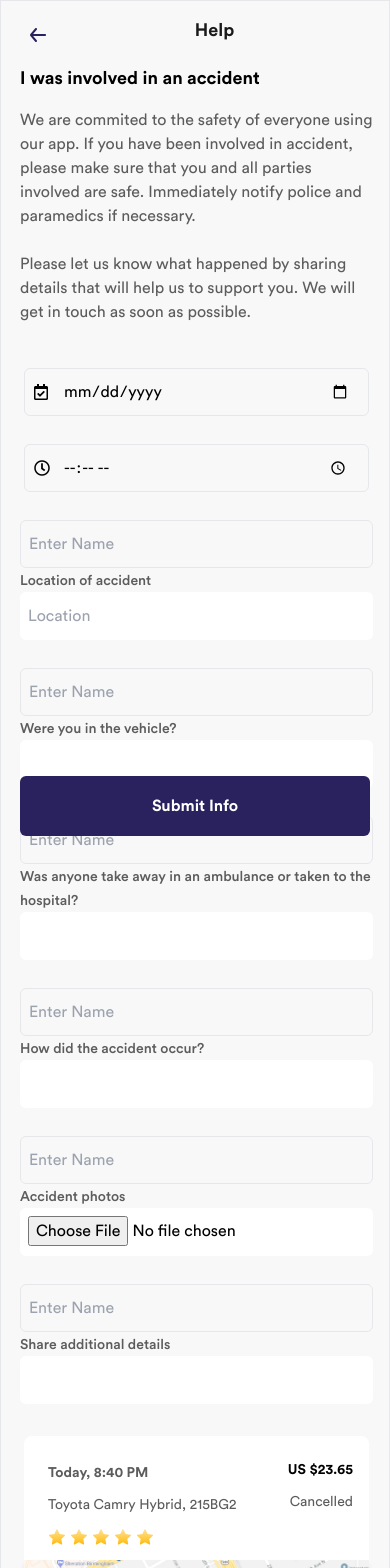
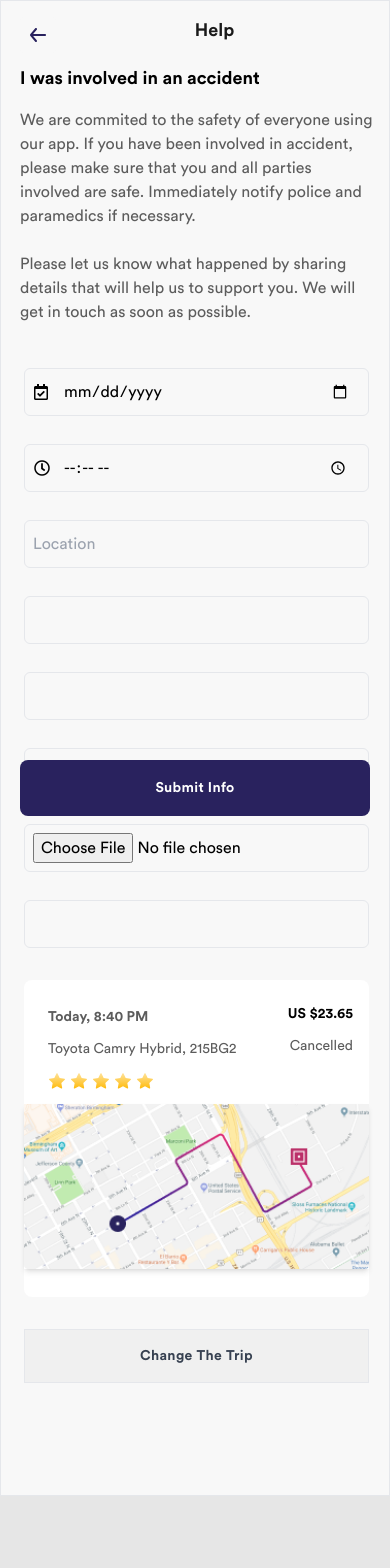
Before and after one commit to shohan-ch/ride-sharing-platform, a Next.js app: page /trip_history/accident_report in a window 390 px wide. Shown: the top 1568 px of the page. After the commit the page ends 1496 px from the top, so only its background shows below. Built offline with nearby package versions, Linux system fonts and the light colour scheme.

Commit message:
Page:created accident report

```diff
--- a/src/components/TripHistory/AccidentReport/AccidentReportView.jsx
+++ b/src/components/TripHistory/AccidentReport/AccidentReportView.jsx
@@ -48,7 +48,7 @@ export default () => {
                     handleClick={() => dateRef.current.showPicker()}
                   />
                 </div>
-                <div className="px-1 2xs:mb-4">
+                <div className="px-1 sm:mb-5 2xs:mb-4">
                   <InputField
                     innerRef={timeRef}
                     label="Time of accident"
@@ -56,136 +56,65 @@ export default () => {
                     handleClick={() => timeRef.current.showPicker()}
                   />
                 </div>
-                <div className="sm:mb-5 2xs:mb-4">
+                <div className="px-1 sm:mb-5 2xs:mb-4">
                   <InputField
-                    label="Registered name of the rider who lost their phone"
-                    placeholder="Enter Name"
+                    label=" Location of accident"
+                    placeholder="Location"
                     type="text"
                   />
-                  <label
-                    htmlFor="firstName"
-                    className="mb-2 text-sm font-medium text-gray-light dark:text-white"
-                  >
-                    Location of accident
-                  </label>
-                  <input
+                </div>
+                <div className="px-1 sm:mb-5 2xs:mb-4">
+                  <InputField
+                    label="Were you in the vehicle?"
+                    placeholder=""
                     type="text"
-                    name="name"
-                    className="h-[48px] w-full rounded-md bg-white p-2 focus:border focus:border-primary focus:shadow-md focus:outline-0 dark:border-gray-600 dark:bg-gray-700 dark:text-white dark:placeholder-gray-400 dark:focus:border-black dark:focus:outline-0 dark:focus:ring-black"
-                    placeholder="Location"
                   />
                 </div>
-                <div className="sm:mb-5 2xs:mb-4">
+                <div className="px-1 sm:mb-5 2xs:mb-4">
                   <InputField
-                    label="Registered name of the rider who lost their phone"
-                    placeholder="Enter Name"
+                    label=" Was anyone take away in an ambulance or taken to the
+                    hospital?"
+                    placeholder=""
                     type="text"
                   />
-                  <label
-                    htmlFor="firstName"
-                    className="mb-2 text-sm font-medium text-gray-light dark:text-white"
-                  >
-                    Were you in the vehicle?
-                  </label>
-                  <input
+                </div>
+                <div className="px-1 sm:mb-5 2xs:mb-4">
+                  <InputField
+                    label=" How did the accident occur?"
+                    placeholder=""
                     type="text"
-                    name="name"
-                    className="h-[48px] w-full rounded-md bg-white p-2 focus:border focus:border-primary focus:shadow-md focus:outline-0 dark:border-gray-600 dark:bg-gray-700 dark:text-white dark:placeholder-gray-400 dark:focus:border-black dark:focus:outline-0 dark:focus:ring-black"
-                    placeholder=""
                   />
                 </div>
-                <div className="sm:mb-5 2xs:mb-4">
+                <div className="px-1 sm:mb-5 2xs:mb-4">
                   <InputField
-                    label="Registered name of the rider who lost their phone"
+                    label="Accident photos"
                     placeholder="Enter Name"
-                    type="text"
-                  />
-                  <label
-                    htmlFor="firstName"
-                    className="mb-2 text-sm font-medium text-gray-light dark:text-white"
-                  >
-                    Was anyone take away in an ambulance or taken to the
-                    hospital?
-                  </label>
-                  <input
-                    type="text"
-                    name="name"
-                    className="h-[48px] w-full rounded-md bg-white p-2 focus:border focus:border-primary focus:shadow-md focus:outline-0 dark:border-gray-600 dark:bg-gray-700 dark:text-white dark:placeholder-gray-400 dark:focus:border-black dark:focus:outline-0 dark:focus:ring-black"
-                    placeholder=""
+                    type="file"
                   />
                 </div>
-                <div className="sm:mb-5 2xs:mb-4">
+                <div className="px-1 sm:mb-5 2xs:mb-4">
                   <InputField
-                    label="Registered name of the rider who lost their phone"
-                    placeholder="Enter Name"
+                    label="Share additional details"
+                    placeholder=""
                     type="text"
-                  />
-                  <label
-                    htmlFor="firstName"
-                    className="mb-2 text-sm font-medium text-gray-light dark:text-white"
-                  >
-                    How did the accident occur?
-                  </label>
-                  <input
-                    type="text"
-                    name="name"
-                    className="h-[48px] w-full rounded-md bg-white p-2 focus:border focus:border-primary focus:shadow-md focus:outline-0 dark:border-gray-600 dark:bg-gray-700 dark:text-white dark:placeholder-gray-400 dark:focus:border-black dark:focus:outline-0 dark:focus:ring-black"
-                    placeholder=""
-                  />
-                </div>
-                <div className="sm:mb-5 2xs:mb-4">
-                  <InputField
-                    label="Registered name of the rider who lost their phone"
-                    placeholder="Enter Name"
-                    type="text"
-                  />
-                  <label
-                    htmlFor="#"
-                    className="mb-2 text-sm font-medium text-gray-light dark:text-white"
-                  >
-                    Accident photos
-                  </label>
-                  <input
-                    type="file"
-                    name="name"
-                    className="h-[48px] w-full rounded-md bg-white p-2 focus:border focus:border-primary focus:shadow-md focus:outline-0 dark:border-gray-600 dark:bg-gray-700 dark:text-white dark:placeholder-gray-400 dark:focus:border-black dark:focus:outline-0 dark:focus:ring-black"
-                  />
-                </div>
-                <div className="sm:mb-5 2xs:mb-4">
-                  <InputField
-                    label="Registered name of the rider who lost their phone"
-                    placeholder="Enter Name"
-                    type="text"
-                  />
-                  <label
-                    htmlFor="firstName"
-                    className="mb-2 text-sm font-medium text-gray-light dark:text-white"
-                  >
-                    Share additional details
-                  </label>
-                  <input
-                    type="text"
-                    name="name"
-                    className="h-[48px] w-full rounded-md bg-white p-2 focus:border focus:border-primary focus:shadow-md focus:outline-0 dark:border-gray-600 dark:bg-gray-700 dark:text-white dark:placeholder-gray-400 dark:focus:border-black dark:focus:outline-0 dark:focus:ring-black"
-                    placeholder=""
                   />
                 </div>
               </form>
 
               <TripHistoryList />
 
-              <div className="mx-auto mt-6 mb-16 space-y-4 lg:pt-4 2xs:mt-5">
-                <button className="rounded-5 shadow-one dark:shadow-dark group flex w-full items-center justify-center border bg-white py-4 px-6 text-base font-semibold text-black hover:bg-primary-hover hover:text-white dark:bg-dark-2 dark:text-white dark:hover:bg-[#29225E]">
+              <div className="mx-auto mt-6 mb-16 space-y-4 px-1 lg:pt-4 2xs:mt-5">
+                <Button
+                  color="gray"
+                  className="border hover:bg-primary-hover hover:text-white"
+                >
                   Change The Trip
-                </button>
+                </Button>
+              </div>
+              <div className="absolute left-0 right-0 mx-5  md:bottom-0 lg:absolute lg:bottom-[0px] 2xs:fixed 2xs:bottom-[8px] 2xs:left-0 2xs:right-0">
+                <Button color="blue">Submit Info</Button>
               </div>
             </div>
-            <button
-              onclick="location.href='./reservation_confirm.html'"
-              className="rounded-5 shadow-one dark:shadow-dark absolute left-0 right-0 mx-5 flex items-center justify-center rounded-md border-2 border-transparent bg-primary-500 py-4 text-base font-semibold text-white hover:bg-primary-hover hover:text-white focus:border-blue-500 focus:ring-blue-500 disabled:cursor-default disabled:opacity-70 dark:bg-primary dark:hover:bg-primary-500 md:bottom-0 lg:absolute lg:bottom-[22px] 2xs:fixed 2xs:bottom-[8px] 2xs:left-0 2xs:right-0"
-            >
-              Submit Info
-            </button>
           </div>
         </div>
       </section>
```
